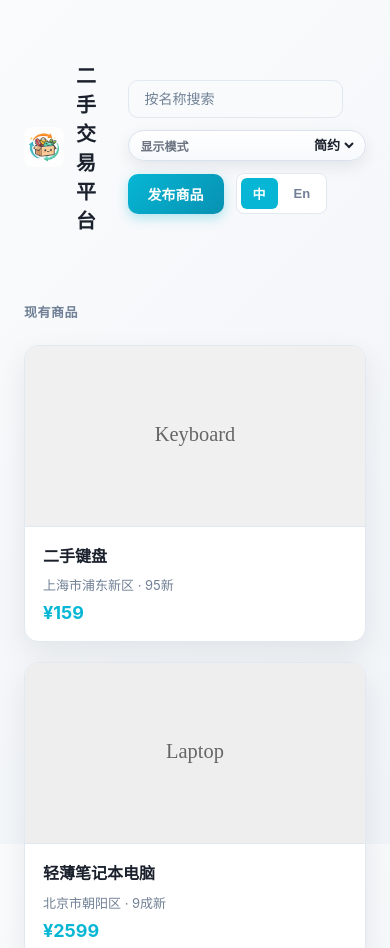
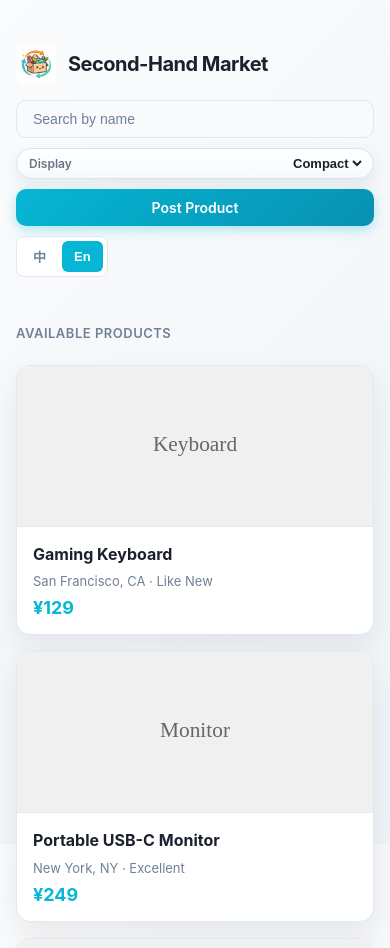
Before and after one commit to InternationalSecondHandPlatform/DemoPage, a plain HTML site: page index.html in a window 390 px wide. Shown: the top 948 px of the page. Drawn offline with Linux system fonts and the light colour scheme.

Commit message:
revise phone demo

```diff
--- a/css/styles.css
+++ b/css/styles.css
@@ -866,3 +866,92 @@
     width: 100%;
   }
 }
+
+@media (max-width: 640px) {
+  .page {
+    padding: 24px 16px 40px;
+  }
+
+  .header {
+    flex-direction: column;
+    align-items: stretch;
+    gap: 16px;
+    margin-bottom: 28px;
+  }
+
+  .header-left {
+    justify-content: flex-start;
+  }
+
+  .header-right {
+    width: 100%;
+    display: grid;
+    grid-template-columns: 1fr;
+    gap: 10px;
+  }
+
+  .view-mode {
+    width: 100%;
+  }
+
+  .btn-create {
+    width: 100%;
+  }
+
+  .lang-switcher {
+    justify-content: flex-start;
+    width: fit-content;
+  }
+
+  .grid {
+    grid-template-columns: 1fr;
+    gap: 16px;
+  }
+
+  .card {
+    min-height: auto;
+  }
+
+  .card-image {
+    height: 160px;
+  }
+
+  .card-body {
+    padding: 16px;
+  }
+
+  .detail-title {
+    font-size: 22px;
+  }
+
+  .detail-price {
+    font-size: 26px;
+  }
+
+  .create-main {
+    min-height: auto;
+  }
+
+  .create-container {
+    padding: 20px;
+  }
+
+  .create-container h1 {
+    font-size: 20px;
+  }
+
+  .preview-image {
+    height: 180px;
+  }
+
+  .form-actions {
+    flex-direction: column;
+  }
+
+  .notification {
+    left: 16px;
+    right: 16px;
+    bottom: 16px;
+    max-width: none;
+  }
+}
--- a/index.html
+++ b/index.html
@@ -40,8 +40,3 @@
   <script src="./js/app.js"></script>
 </body>
 </html>
-  </div>
-
-  <script src="./js/app.js"></script>
-</body>
-</html>
--- a/js/i18n.js
+++ b/js/i18n.js
@@ -1,4 +1,7 @@
-let currentLang = localStorage.getItem('lang') || 'zh';
+const savedLang = localStorage.getItem('lang');
+const browserLang = (navigator.language || '').toLowerCase();
+const defaultLang = browserLang.startsWith('zh') ? 'zh' : 'en';
+let currentLang = savedLang || defaultLang;
 let translations = {};
 
 async function loadTranslations() {
@@ -17,6 +20,7 @@
 function setLanguage(lang) {
   currentLang = lang;
   localStorage.setItem('lang', lang);
+  document.documentElement.lang = lang === 'zh' ? 'zh-CN' : 'en';
   updatePageLanguage();
 }
 
@@ -78,6 +82,7 @@
       document.addEventListener('DOMContentLoaded', resolve);
     });
   }
+  document.documentElement.lang = currentLang === 'zh' ? 'zh-CN' : 'en';
   updatePageLanguage();
 
   // Mount language switcher if element exists
```
